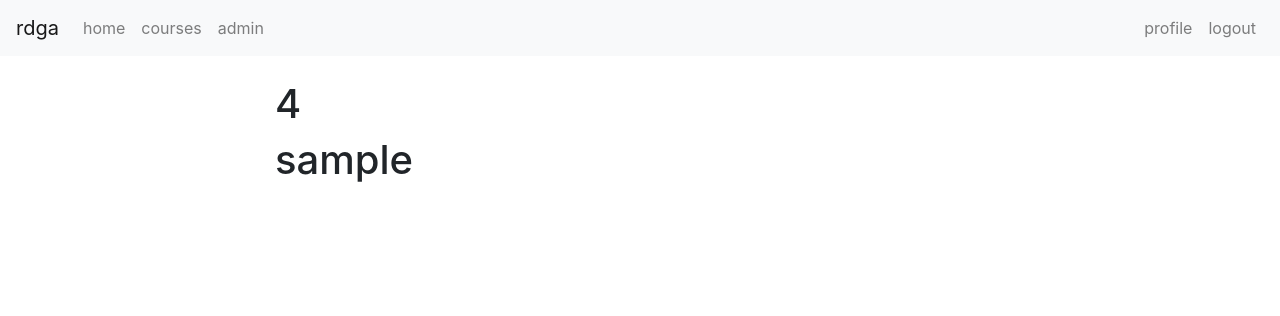
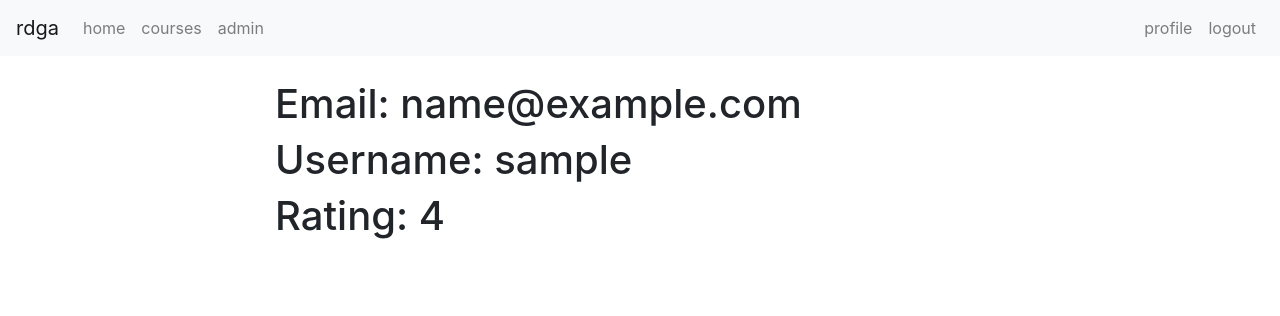
Before and after one commit to Zaskars/django_discgolf, a Django app: page /profile/1 in a window 1280 px wide. Shown: the top 316 px of the page. Run offline with Django 4.2, Linux system fonts and the light colour scheme; a user stored in the database is signed in; tables that the repository leaves empty hold one stand-in row (values such as "Sample post"); some libraries are stand-ins or nearby versions.

Commit message:
minor changes

```diff
--- a/main/templates/my_profile.html
+++ b/main/templates/my_profile.html
@@ -8,8 +8,9 @@
     <title>Профиль</title>
 </head>
 <body>
-    <h1>Профиль пользователя {{ user.username }}</h1>
-    <p>Email: {{ user.email }}</p>
+<h1>Email: {{ profile.user.email }}</h1>
+<h1>Username: {{ profile.user.username }}</h1>
+<h1>Rating: {{ profile.rating }}</h1>
 </body>
 </html>
 {% endblock %}
--- a/main/templates/profile.html
+++ b/main/templates/profile.html
@@ -8,7 +8,10 @@
     <title>Профиль</title>
 </head>
 <body>
-    <h1>{{ profile.rating }}</h1>
-    <h1>{{ profile.user.username }}</h1>
+<h1>Email: {{ profile.user.email }}</h1>
+<h1>Username: {{ profile.user.username }}</h1>
+<h1>Rating: {{ profile.rating }}</h1>
+
+
 </body>
 {% endblock %}
```
